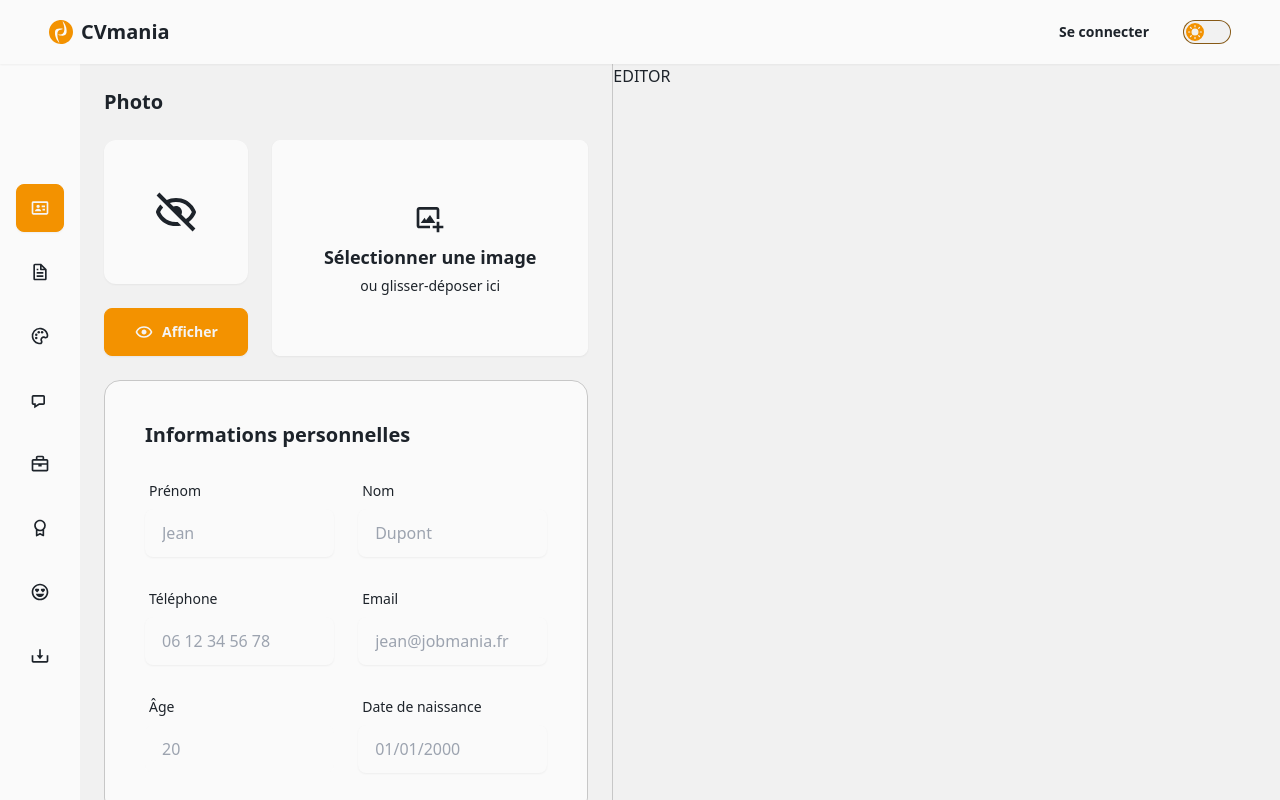
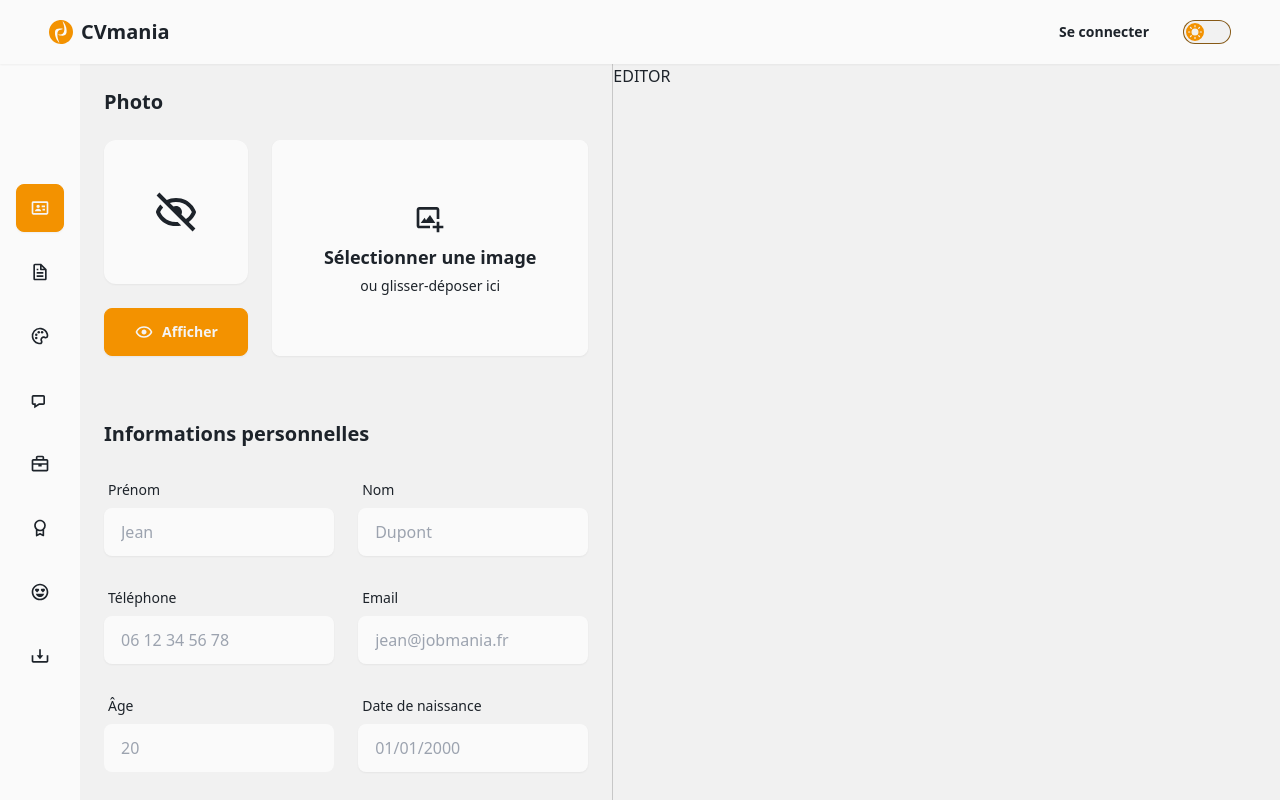
Before and after one commit to coachmania/refactor, a Vue app in the folder vue/: page /personnal in a window 1280 px wide. Built offline with nearby package versions, Linux system fonts and the light colour scheme; no server answers.

Commit message:
add subsectionLayout

```diff
--- a/vue/src/components/layout/SectionLayout.vue
+++ b/vue/src/components/layout/SectionLayout.vue
@@ -1,5 +1,5 @@
 <template>
-	<section class="border-r border-base-300 p-md flex flex-col gap-md overflow-auto">
+	<section class="border-r border-base-300 p-md flex flex-col gap-16 overflow-auto">
 		<slot></slot>
 	</section>
 </template>
--- /dev/null
+++ b/vue/src/components/layout/SubSectionLayout.vue
@@ -0,0 +1,8 @@
+<template>
+	<div class="grid gap-md">
+		<slot></slot>
+	</div>
+</template>
+
+<script setup>
+</script>
--- a/vue/src/components/personnal/Infos.vue
+++ b/vue/src/components/personnal/Infos.vue
@@ -1,5 +1,5 @@
 <template>
-	<CardLayout>
+	<SubSectionLayout>
 		<CardTitle>Informations personnelles</CardTitle>
 		<div class="grid grid-cols-2 gap-md">
 			<TextInput
@@ -48,16 +48,16 @@
 				@update:value="updateValue"
 			/>
 		</div>
-	</CardLayout>
+	</SubSectionLayout>
 </template>
 
 <script setup>
 import { reactive, onMounted } from 'vue';
 import apiClient from '@/services/api';
-import CardLayout from '../layout/CardLayout.vue';
 import CardTitle from '../global/CardTitle.vue';
 import TextInput from '../input/TextInput.vue';
 import NumberInput from '../input/NumberInput.vue';
+import SubSectionLayout from '../layout/SubSectionLayout.vue';
 
 const data = reactive({});
 
--- a/vue/src/components/personnal/Picture.vue
+++ b/vue/src/components/personnal/Picture.vue
@@ -1,4 +1,5 @@
 <template>
+	<SubSectionLayout>
 		<CardTitle>Photo</CardTitle>
 		<div class="grid gap-md grid-cols-[auto,1fr]">
 			<div class="h-full flex flex-col items-center gap-md">
@@ -10,6 +11,7 @@
 			</div>
 			<DropZone/>
 		</div>
+	</SubSectionLayout>
 </template>
 
 <script setup>
@@ -18,6 +20,7 @@ import CardTitle from '../global/CardTitle.vue';
 import PictureDisplay from './PictureDisplay.vue';
 import HideButton from './HideButton.vue';
 import DropZone from './DropZone.vue';
+import SubSectionLayout from '../layout/SubSectionLayout.vue';
 
 const isHidden = ref(true);
 
```
Lines whose indentation alone changed are shown as unchanged.
